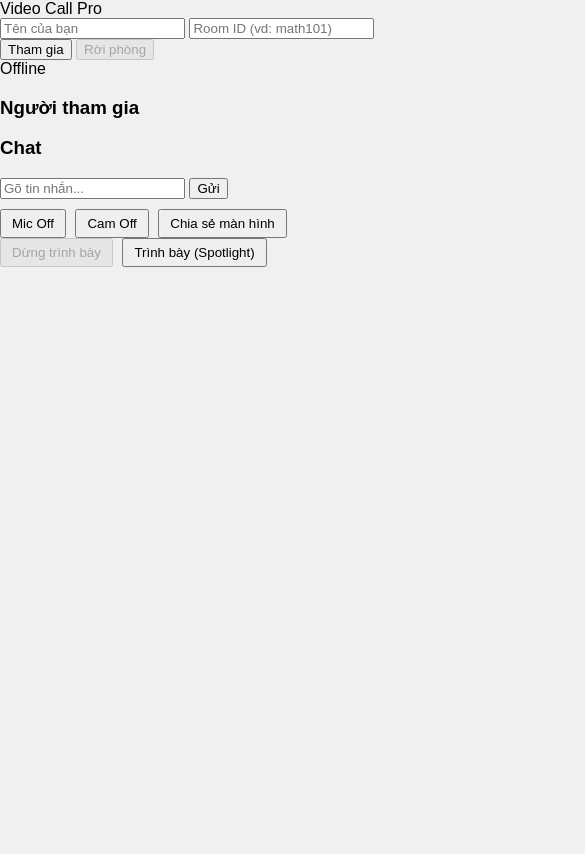
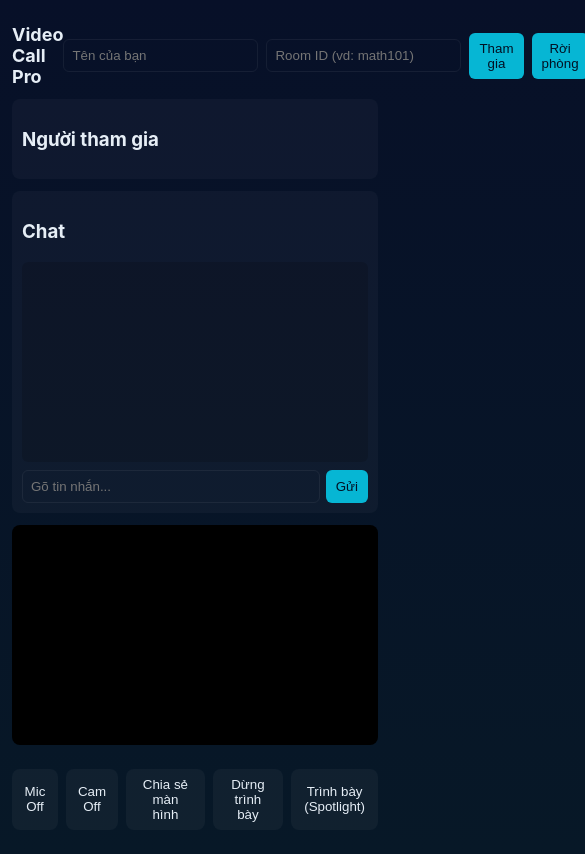
Before and after one commit to thanhtamdak/goinhom, a website: page public/index.html in a window 390 px wide. Shown: the top 854 px of the page, 585 px wide, since content can reach past the window. Drawn offline with Linux system fonts and the light colour scheme.

Commit message:
Update styles.css

```diff
--- a/public/styles.css
+++ b/public/styles.css
@@ -1,9 +1,45 @@
-body { margin:0; font-family:sans-serif; background:#f0f0f0; }
-.container { padding:10px; max-width:1200px; margin:auto; }
-.connection { margin-bottom:10px; }
-.connection input { padding:5px; width:200px; }
-.connection button { padding:5px 10px; margin-left:5px; }
-.video-grid { display:grid; grid-template-columns:repeat(auto-fit,minmax(200px,1fr)); gap:5px; }
-.video-grid video { width:100%; height:auto; background:black; }
-.controls { margin-top:10px; }
-.controls button { margin-right:5px; padding:5px 10px; }
+:root{
+  --bg:#0f1724; --card:#0b1220; --accent:#06b6d4; --muted:#94a3b8; --text:#e6eef6;
+}
+*{box-sizing:border-box}
+body{margin:0;font-family:Inter,system-ui,Segoe UI,Roboto,Arial;background:linear-gradient(180deg,#071028 0%, #071827 100%);color:var(--text)}
+.app{max-width:1200px;margin:12px auto;padding:12px;display:flex;flex-direction:column;gap:12px}
+header{display:flex;justify-content:space-between;align-items:center}
+.brand{font-weight:700;font-size:18px}
+.room-setup{display:flex;align-items:center;gap:8px}
+.room-setup input{padding:8px;border-radius:6px;border:1px solid rgba(255,255,255,0.06);background:transparent;color:inherit}
+.room-setup button{padding:8px 10px;border-radius:6px;border:none;background:var(--accent);color:#021124;cursor:pointer}
+#status{font-size:13px;color:var(--muted);margin-left:6px}
+
+/* layout */
+main{display:flex;gap:12px}
+.sidebar{width:260px;display:flex;flex-direction:column;gap:12px}
+.section{background:rgba(255,255,255,0.03);padding:10px;border-radius:8px}
+.participant{display:flex;align-items:center;gap:8px;padding:6px;border-radius:6px}
+.participant .dot{width:10px;height:10px;border-radius:50%;background:green}
+.chat-box{height:200px;overflow:auto;padding:6px;background:rgba(0,0,0,0.15);border-radius:6px}
+.chat-input{display:flex;gap:6px;margin-top:8px}
+.chat-input input{flex:1;padding:8px;border-radius:6px;border:1px solid rgba(255,255,255,0.06);background:transparent;color:inherit}
+.chat-input button{padding:8px 10px;border-radius:6px;border:none;background:var(--accent);color:#021124}
+
+/* stage */
+.stage{flex:1;display:flex;flex-direction:column;gap:12px}
+.presenter-banner{background:rgba(6,182,212,0.12);padding:8px;border-radius:6px;border:1px solid rgba(6,182,212,0.2)}
+.large-video{height:320px;background:#000;border-radius:8px;overflow:hidden;display:flex;align-items:center;justify-content:center}
+.large-video video{width:100%;height:100%;object-fit:contain}
+.video-grid{display:grid;grid-template-columns:repeat(auto-fill,minmax(180px,1fr));gap:8px}
+.tile{position:relative;background:#000;border-radius:8px;overflow:hidden;min-height:120px;display:flex;align-items:center;justify-content:center}
+.tile video{width:100%;height:100%;object-fit:cover}
+.tile .label{position:absolute;left:8px;bottom:8px;background:rgba(0,0,0,0.45);padding:4px 8px;border-radius:8px;font-size:13px}
+
+/* controls */
+.controls{display:flex;gap:8px;justify-content:center}
+.controls button{padding:8px 12px;border-radius:8px;border:none;background:rgba(255,255,255,0.04);color:var(--text);cursor:pointer}
+.controls button.primary{background:var(--accent);color:#021124}
+
+/* responsive */
+@media (max-width:900px){
+  main{flex-direction:column}
+  .sidebar{width:100%}
+  .large-video{height:220px}
+}
```
